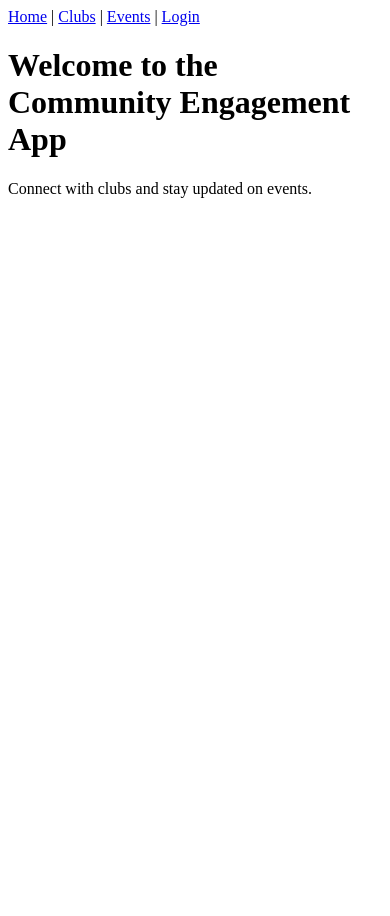
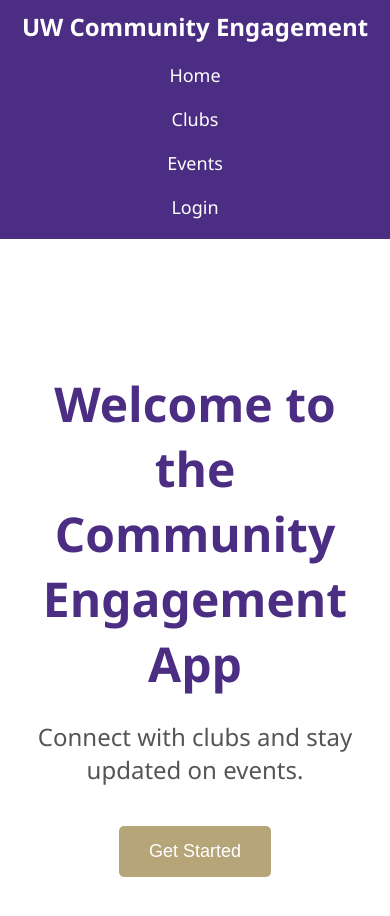
Before and after one commit to AarnavGogri/UEngage, a React (Create React App) app in the folder frontend/: page / in a window 390 px wide. Shown: the top 916 px of the page. Before the commit the page ends 844 px from the top, so only its background shows below. Built offline with nearby package versions, Linux system fonts and the light colour scheme; no server answers.

Commit message:
added some design

```diff
--- /dev/null
+++ b/frontend/src/components/ClubCard.css
@@ -0,0 +1,71 @@
+/* src/components/ClubCard.css */
+
+.club-card {
+    display: flex;
+    flex-direction: column;
+    background-color: #fff;
+    border: 1px solid #ddd;
+    border-radius: 8px;
+    overflow: hidden;
+    margin: 20px;
+    max-width: 400px;
+    box-shadow: 0 2px 5px rgba(0, 0, 0, 0.1);
+  }
+
+  .club-card-image img {
+    width: 100%;
+    height: 200px;
+    object-fit: cover;
+  }
+
+  .club-card-content {
+    padding: 20px;
+  }
+
+  .club-card-title {
+    color: #4b2e83; /* UW Purple */
+    font-size: 24px;
+    margin-bottom: 10px;
+  }
+
+  .club-card-description {
+    color: #555;
+    font-size: 16px;
+    margin-bottom: 15px;
+  }
+
+  .club-card-category {
+    color: #777;
+    font-size: 14px;
+    margin-bottom: 20px;
+  }
+
+  .join-button {
+    background-color: #b7a57a; /* UW Gold */
+    color: #fff;
+    padding: 10px 20px;
+    font-size: 16px;
+    border: none;
+    border-radius: 5px;
+    cursor: pointer;
+  }
+
+  .join-button:hover {
+    background-color: #9e8b60; /* Slightly darker gold on hover */
+  }
+
+  @media (min-width: 600px) {
+    .club-card {
+      flex-direction: row;
+      max-width: none;
+    }
+
+    .club-card-image,
+    .club-card-content {
+      flex: 1;
+    }
+
+    .club-card-image img {
+      height: 100%;
+    }
+  }
--- a/frontend/src/components/ClubCard.tsx
+++ b/frontend/src/components/ClubCard.tsx
@@ -1,6 +1,9 @@
+// src/components/ClubCard.tsx
+
 // src/components/ClubCard.tsx
 
 import React from 'react';
+import './ClubCard.css'; // Import the CSS file
 
 interface ClubCardProps {
   id: string;
@@ -11,12 +14,41 @@ interface ClubCardProps {
 }
 
 const ClubCard: React.FC<ClubCardProps> = ({ id, name, description, category, onJoin }) => (
-  <div>
-    <h3>{name}</h3>
-    <p>{description}</p>
-    <p>Category: {category}</p>
-    <button onClick={() => onJoin(id)}>Join Club</button>
+  <div className="club-card">
+    <div className="club-card-image">
+      {/* Placeholder for club image */}
+      <img src="/path/to/club-image.jpg" alt={`${name} Logo`} />
+    </div>
+    <div className="club-card-content">
+      <h3 className="club-card-title">{name}</h3>
+      <p className="club-card-description">{description}</p>
+      <p className="club-card-category">Category: {category}</p>
+      <button className="join-button" onClick={() => onJoin(id)}>
+        Join Club
+      </button>
+    </div>
   </div>
 );
 
 export default ClubCard;
+
+// import React from 'react';
+
+// interface ClubCardProps {
+//   id: string;
+//   name: string;
+//   description: string;
+//   category: string;
+//   onJoin: (clubId: string) => void;
+// }
+
+// const ClubCard: React.FC<ClubCardProps> = ({ id, name, description, category, onJoin }) => (
+//   <div>
+//     <h3>{name}</h3>
+//     <p>{description}</p>
+//     <p>Category: {category}</p>
+//     <button onClick={() => onJoin(id)}>Join Club</button>
+//   </div>
+// );
+
+// export default ClubCard;
--- /dev/null
+++ b/frontend/src/components/NavBar.css
@@ -0,0 +1,63 @@
+/* src/components/NavBar.css */
+
+.navbar {
+    background-color: #4b2e83; /* UW Purple */
+    padding: 10px 20px;
+    position: sticky;
+    top: 0;
+    z-index: 100;
+  }
+
+  .navbar-container {
+    display: flex;
+    align-items: center;
+    justify-content: space-between;
+  }
+
+  .navbar-logo {
+    color: #fff;
+    font-size: 24px;
+    font-weight: bold;
+    text-decoration: none;
+  }
+
+  .navbar-links {
+    display: flex;
+    align-items: center;
+  }
+
+  .navbar-links a,
+  .logout-button {
+    color: #fff;
+    text-decoration: none;
+    margin-left: 20px;
+    font-size: 18px;
+    transition: color 0.3s;
+  }
+
+  .navbar-links a:hover,
+  .logout-button:hover {
+    color: #b7a57a; /* UW Gold */
+  }
+
+  .logout-button {
+    background: none;
+    border: none;
+    cursor: pointer;
+  }
+
+  @media (max-width: 768px) {
+    .navbar-container {
+      flex-direction: column;
+    }
+
+    .navbar-links {
+      flex-direction: column;
+      margin-top: 10px;
+    }
+
+    .navbar-links a,
+    .logout-button {
+      margin: 10px 0;
+    }
+  }
--- a/frontend/src/components/NavBar.tsx
+++ b/frontend/src/components/NavBar.tsx
@@ -1,22 +1,58 @@
+// src/components/NavBar.tsx
+
+import React from 'react';
 import { Link } from 'react-router-dom';
 import { useAuth } from '../context/AuthContext';
+import './NavBar.css'; // Import the CSS file
 
 const NavBar: React.FC = () => {
   const { currentUser } = useAuth();
 
   return (
-    <nav>
-      <Link to="/">Home</Link> | <Link to="/clubs">Clubs</Link> | <Link to="/events">Events</Link>
-      {currentUser ? (
-        <>
-          {' '}
-          | <Link to="/profile">Profile</Link> | <Link to="/create-club">Create Club</Link> | <button>Logout</button>
-        </>
-      ) : (
-        <> | <Link to="/login">Login</Link></>
-      )}
+    <nav className="navbar">
+      <div className="navbar-container">
+        <Link to="/" className="navbar-logo">
+          UW Community Engagement
+        </Link>
+        <div className="navbar-links">
+          <Link to="/">Home</Link>
+          <Link to="/clubs">Clubs</Link>
+          <Link to="/events">Events</Link>
+          {currentUser ? (
+            <>
+              <Link to="/profile">Profile</Link>
+              <Link to="/create-club">Create Club</Link>
+              <button className="logout-button">Logout</button>
+            </>
+          ) : (
+            <Link to="/login">Login</Link>
+          )}
+        </div>
+      </div>
     </nav>
   );
 };
 
 export default NavBar;
+// import { Link } from 'react-router-dom';
+// import { useAuth } from '../context/AuthContext';
+
+// const NavBar: React.FC = () => {
+//   const { currentUser } = useAuth();
+
+//   return (
+//     <nav>
+//       <Link to="/">Home</Link> | <Link to="/clubs">Clubs</Link> | <Link to="/events">Events</Link>
+//       {currentUser ? (
+//         <>
+//           {' '}
+//           | <Link to="/profile">Profile</Link> | <Link to="/create-club">Create Club</Link> | <button>Logout</button>
+//         </>
+//       ) : (
+//         <> | <Link to="/login">Login</Link></>
+//       )}
+//     </nav>
+//   );
+// };
+
+// export default NavBar;
--- /dev/null
+++ b/frontend/src/pages/Home.css
@@ -0,0 +1,40 @@
+/* src/pages/Home.css */
+
+body {
+    margin: 0;
+    padding: 0;
+    font-family: 'Segoe UI', Tahoma, Geneva, Verdana, sans-serif;
+    background-color: #f5f5f5; /* Light grey background */
+  }
+
+  .home-container {
+    text-align: center;
+    padding: 100px 20px;
+    background-color: #fff;
+  }
+
+  .home-container h1 {
+    color: #4b2e83; /* UW Purple */
+    font-size: 48px;
+    margin-bottom: 20px;
+  }
+
+  .home-container p {
+    color: #555;
+    font-size: 24px;
+    margin-bottom: 40px;
+  }
+
+  .get-started-button {
+    background-color: #b7a57a; /* UW Gold */
+    color: #fff;
+    padding: 15px 30px;
+    font-size: 18px;
+    border: none;
+    border-radius: 5px;
+    cursor: pointer;
+  }
+
+  .get-started-button:hover {
+    background-color: #9e8b60; /* Slightly darker gold on hover */
+  }
--- a/frontend/src/pages/Home.tsx
+++ b/frontend/src/pages/Home.tsx
@@ -1,12 +1,27 @@
 // src/pages/Home.tsx
 
+
 import React from 'react';
+import './Home.css'; // Import the CSS file
 
 const Home: React.FC = () => (
-  <div>
+  <div className="home-container">
     <h1>Welcome to the Community Engagement App</h1>
     <p>Connect with clubs and stay updated on events.</p>
+    <button className="get-started-button">Get Started</button>
   </div>
 );
 
 export default Home;
+
+
+// import React from 'react';
+
+// const Home: React.FC = () => (
+//   <div>
+//     <h1>Welcome to the Community Engagement App</h1>
+//     <p>Connect with clubs and stay updated on events.</p>
+//   </div>
+// );
+
+// export default Home;
```
